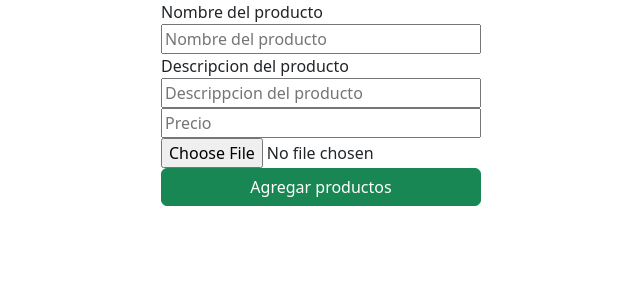
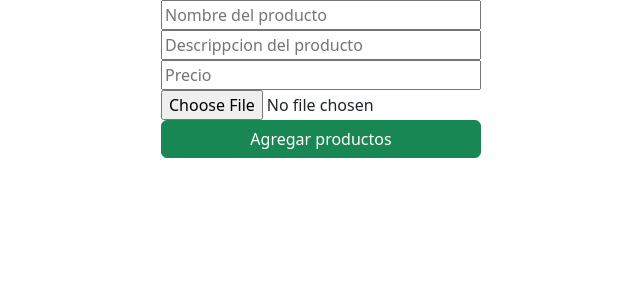
Before and after one commit to MchevezS/proyectoFinal, a React (Vite) app in the folder vite-project/: page /Productos in a window 1280 px wide. Shown: the top 300 px of the page, without its empty margins (319-959 px from the left). Built offline with nearby package versions, Linux system fonts and the light colour scheme.

Commit message:
cambios en  formulario de los articulos

```diff
--- a/vite-project/src/componentes/Principal/FormularioArticulos.jsx
+++ b/vite-project/src/componentes/Principal/FormularioArticulos.jsx
@@ -5,6 +5,7 @@ import { FormularioGet } from '../fetchs/FormularioGet'
 import Swal from 'sweetalert2'
 import { mostrarAlerta } from '../../JS/SweetAlert'
 import "/src/index.css"
+import '/src/Estilos/FormularioProducto.css'
 
 function FormularioArticulos() {
    const [producto, setProducto]= useState([])   // Aca les estoy dando un estado a cada uno de estos inputs
@@ -44,9 +45,7 @@ function FormularioArticulos() {
   return (
 
     <form className='d-flex flex-column w-25 mx-auto'>
-      <label>Nombre del producto</label>
       <input type='text' value={producto} placeholder='Nombre del producto' onChange={(e)=>setProducto(e.target.value)}/>
-      <label>Descripcion del producto</label>
       <input type='Descripcion' value={descripcion} placeholder='Descrippcion del producto' onChange={(e)=>setDescripcion(e.target.value)}/>
       <input type='contador' value={precio} placeholder='Precio' onChange={(e)=>setPrecio(e.target.value)}/>
       {/* para que la persona agregue la imagen tiene que utilizar un input file */}
```
Also changed, not shown: vite-project/src/Estilos/FormularioProducto.css (added).
